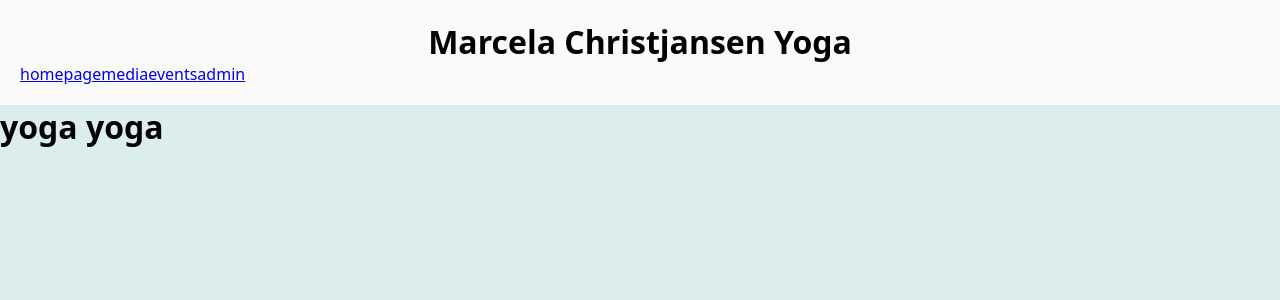
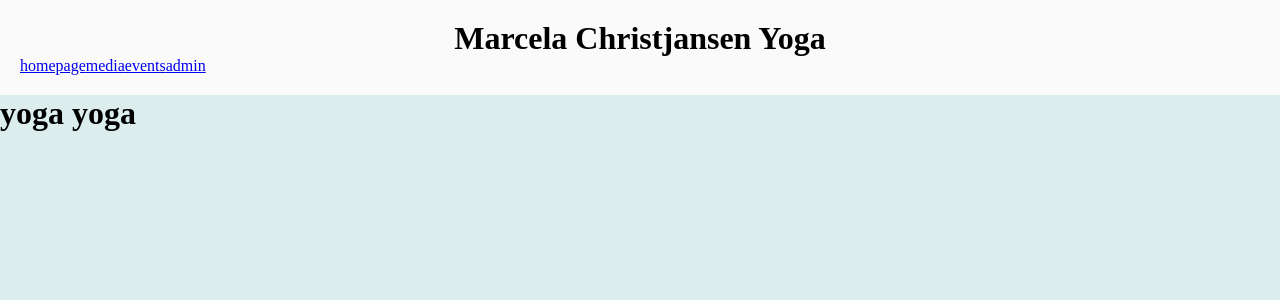
Before and after one commit to MaxusTheOne/Yoga-frontend, a React (Vite) app in the folder YogaFrontend/: page / in a window 1280 px wide. Shown: the top 300 px of the page. Built offline with nearby package versions, Linux system fonts and the light colour scheme.

Commit message:
prettier settings

```diff
--- a/YogaFrontend/src/homepage.css
+++ b/YogaFrontend/src/homepage.css
@@ -4,8 +4,6 @@
 }
 
 body {
-  font-family: system-ui, -apple-system, BlinkMacSystemFont, "Segoe UI", Roboto,
-    Oxygen, Ubuntu, Cantarell, "Open Sans", "Helvetica Neue", sans-serif;
     background-color: rgba(219, 237, 237, 1);
 }
 
```
Also changed, not shown: 1 other file (tests, documents, lock files or other folders). Lines whose indentation alone changed are shown as unchanged.
